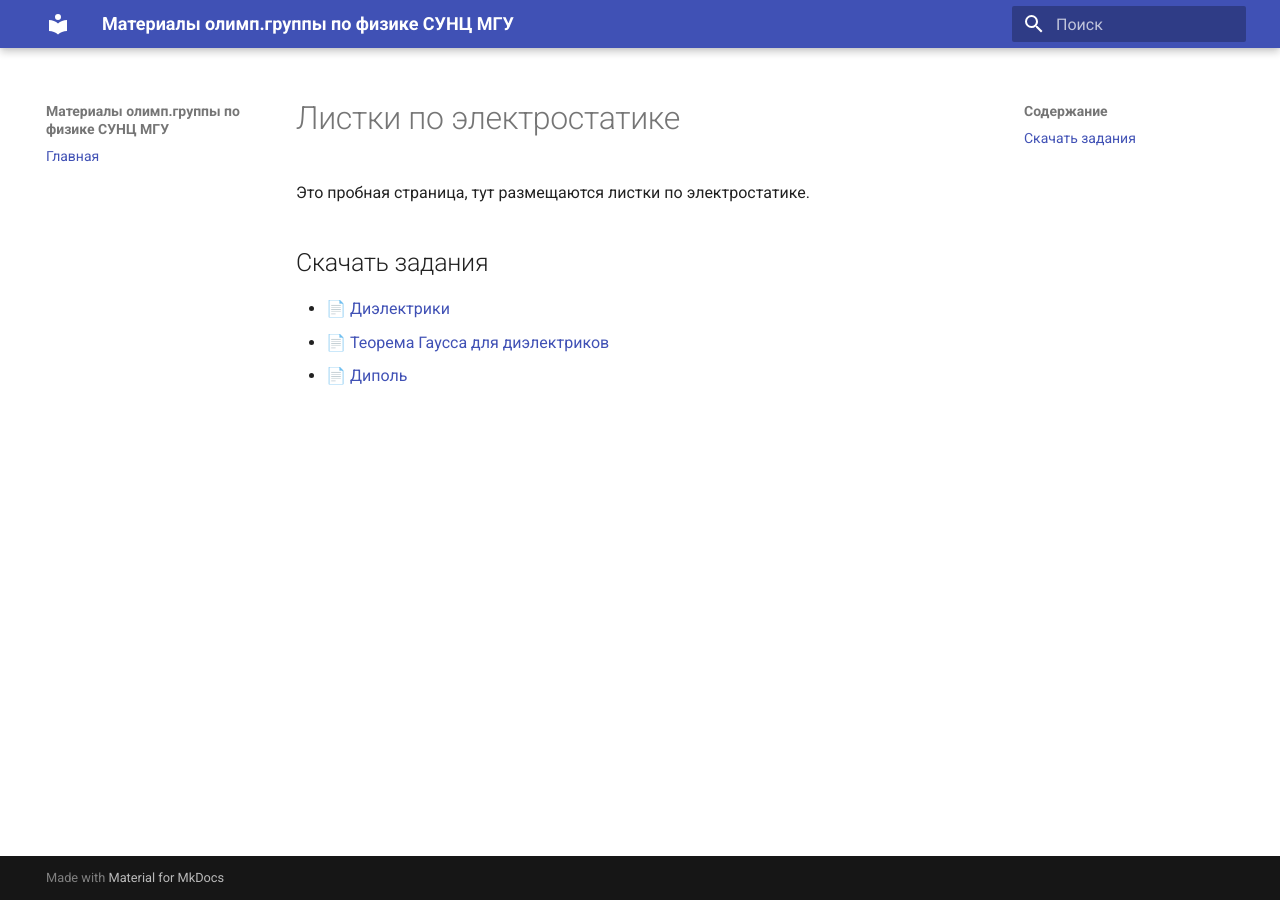
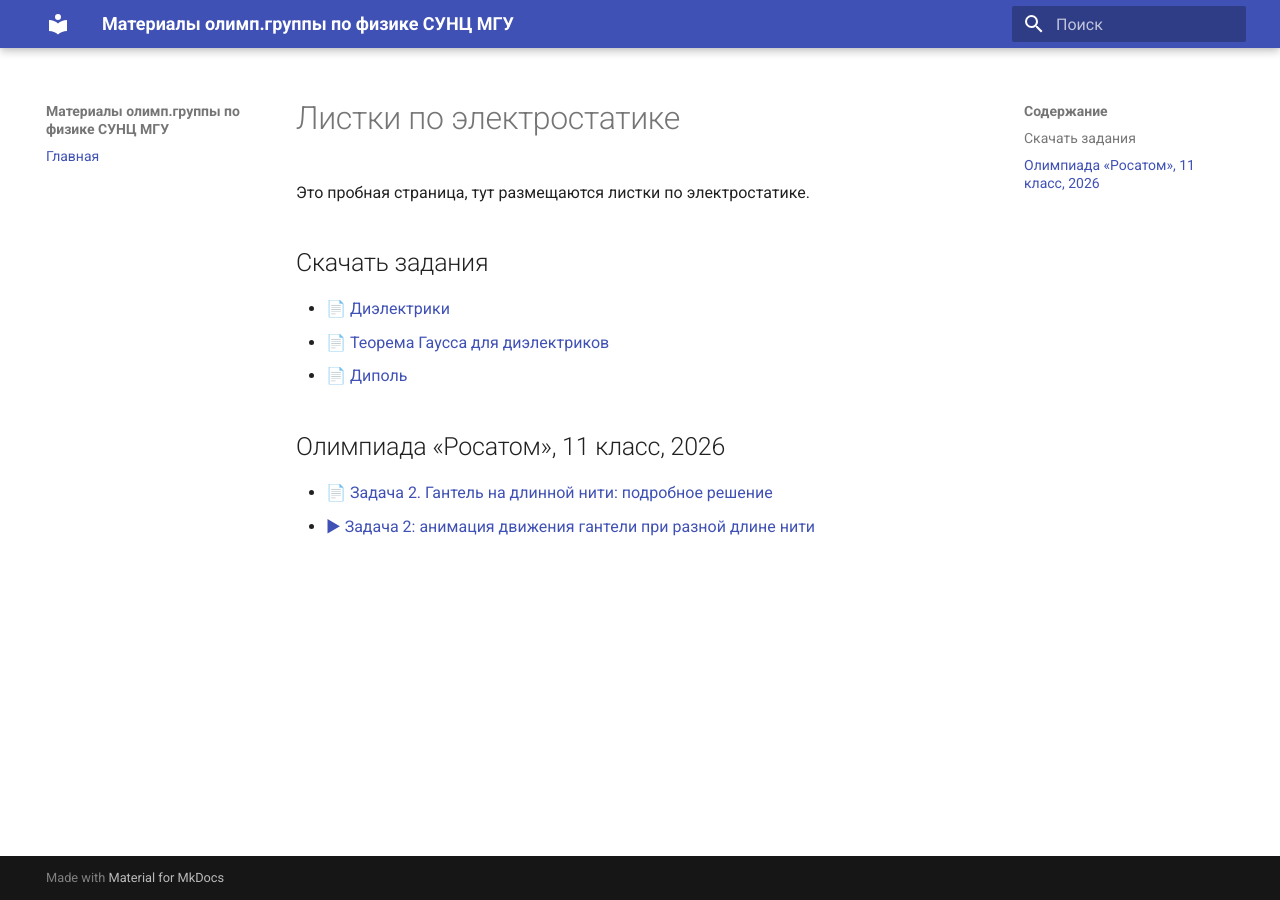
Before and after one commit to PhysicsPlus/AESC_Physics, an MkDocs documentation site: the page built from docs/index.md, in a window 1280 px wide. Built offline with MkDocs 1.6.1 and Material for MkDocs 9.7.7, drawn with Linux system fonts in a browser that asks for light colours.

Commit message:
Link Rosatom 2026 problem 2 solution and animation from the home page
Co-Authored-By: Claude Opus 5.5 <noreply@anthropic.com>
Claude-Session: https://claude.ai/code/session_01QbbXGehJbEw91HSHuJBQVp

```diff
--- a/docs/index.md
+++ b/docs/index.md
@@ -7,3 +7,8 @@
 - [📄 Диэлектрики](files/Dielectric_26.pdf)
 - [📄 Теорема Гаусса для диэлектриков](files/dielectric_gauss.pdf)
 - [📄 Диполь](files/dipole.pdf)
+
+## Олимпиада «Росатом», 11 класс, 2026
+
+- [📄 Задача 2. Гантель на длинной нити: подробное решение](files/Rosatom2026_11_task2.pdf)
+- [▶ Задача 2: анимация движения гантели при разной длине нити](rosatom2026-task2-animation.html)
```
